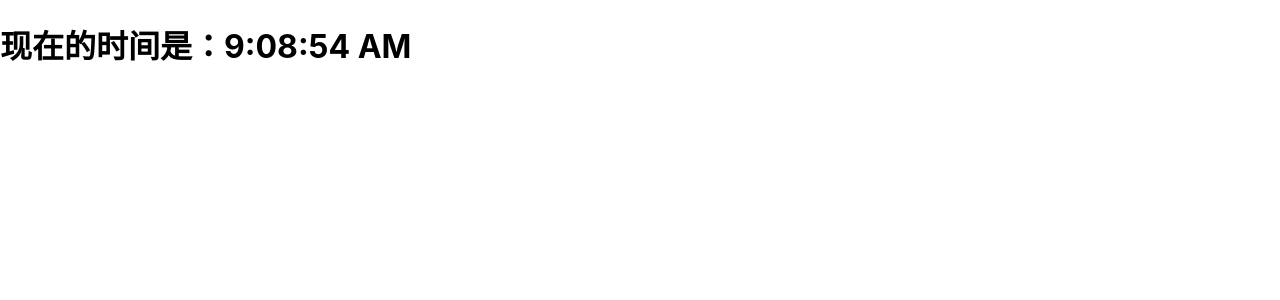
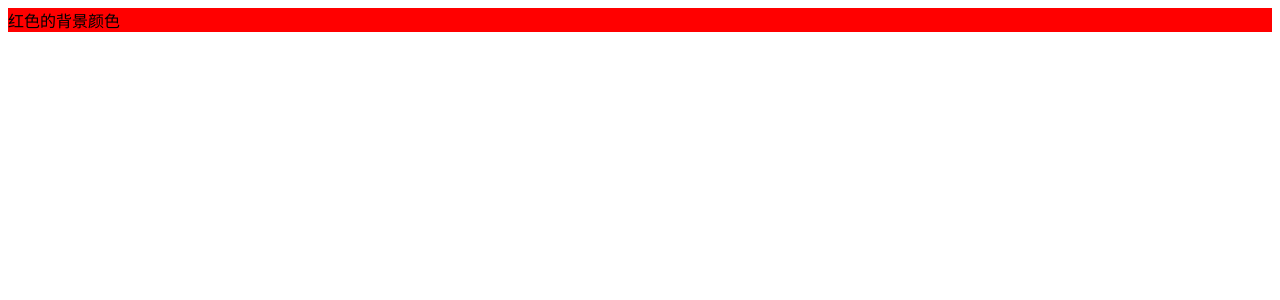
Before and after one commit to violateer/react-learn, a React (Create React App) app: page / in a window 1280 px wide. Shown: the top 300 px of the page. Built offline with nearby package versions, Linux system fonts and the light colour scheme.

Commit message:
JSX表达式的使用

```diff
--- a/src/App.css
+++ b/src/App.css
@@ -1,38 +1,3 @@
-.App {
-  text-align: center;
+.bgRed {
+  background-color: red;
 }
-
-.App-logo {
-  height: 40vmin;
-  pointer-events: none;
-}
-
-@media (prefers-reduced-motion: no-preference) {
-  .App-logo {
-    animation: App-logo-spin infinite 20s linear;
-  }
-}
-
-.App-header {
-  background-color: #282c34;
-  min-height: 100vh;
-  display: flex;
-  flex-direction: column;
-  align-items: center;
-  justify-content: center;
-  font-size: calc(10px + 2vmin);
-  color: white;
-}
-
-.App-link {
-  color: #61dafb;
-}
-
-@keyframes App-logo-spin {
-  from {
-    transform: rotate(0deg);
-  }
-  to {
-    transform: rotate(360deg);
-  }
-}
--- a/src/index.js
+++ b/src/index.js
@@ -1,44 +1,34 @@
 import React from 'react';
 import ReactDOM from 'react-dom';
-import './index.css';
-import App from './App';
+import './App.css';
 
-ReactDOM.render(
-  <React.StrictMode>
-    <App />
-  </React.StrictMode>,
-  document.getElementById('root')
-);
+// const time = new Date().toLocaleTimeString();
+// const strTime = '现在的时间是：';
+// const element = (
+//   <div>
+//     <h1>Hello World!</h1>
+//     <h2>{strTime + time}</h2>
+//   </div>
+// );
 
-// 实现时刻的显示
-// function clock() {
-//   const time = new Date().toLocaleTimeString();
-//   const element = (
-//     <div>
-//       <h1>现在的时间是：{time}</h1>
-//     </div>
-//   );
-//   const root = document.querySelector('#root');
-//   ReactDOM.render(element, root);
-// }
+// const status = 0;
+// const element2 = (
+//   <div>
+//     <h1>今天是否隔离</h1>
+//     <h2>{status === 0 ? '隔离' : '不隔离'}</h2>
+//   </div>
+// );
 
-// clock();
+// const element2 = (
+//   <div>
+//     <h1>今天是否隔离</h1>
+//     <h2>{status === 0 ? <button>隔离</button> : <button>不隔离</button>}</h2>
+//   </div>
+// );
 
-// setInterval(clock, 1000);
+// html的样式类名要写为className，因为class在js中是关键词
+const bgColor = 'bgRed';
+const element = <div className={bgColor}>红色的背景颜色</div>;
 
-// react函数式组件
-function Clock(props) {
-  return (
-    <div>
-      <h1>现在的时间是：{props.date.toLocaleTimeString()}</h1>
-    </div>
-  );
-}
-
-function run() {
-  ReactDOM.render(<Clock date={new Date()} />, document.querySelector('#root'));
-}
-
-run();
-
-setInterval(run, 1000);
+// ReactDOM.render(element, document.querySelector('#root'));
+ReactDOM.render(element, document.querySelector('#root'));
```
